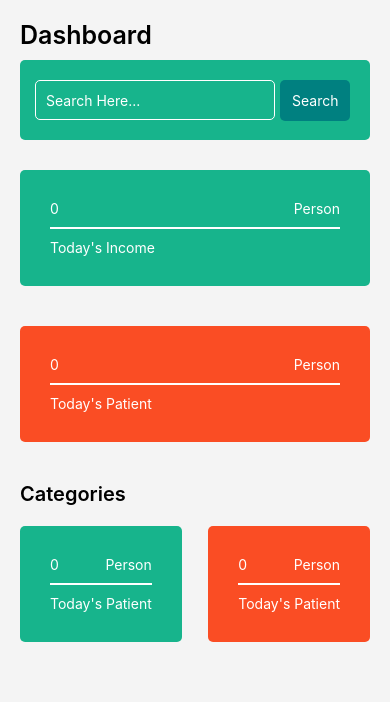
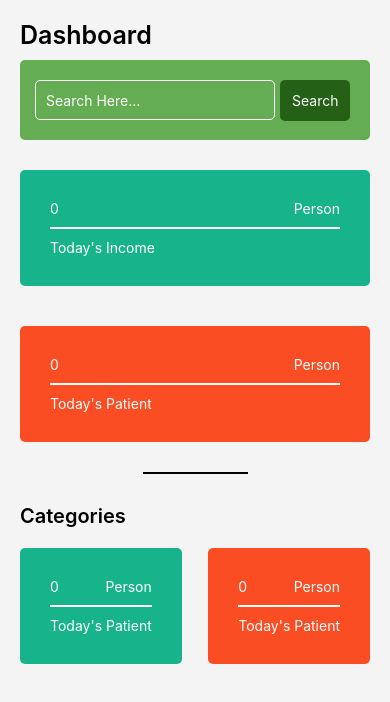
Before and after one commit to Faisal0385/medikartapp, a React Native app: screen / in a window 390 px wide. Shown: the top 702 px of the page. Built offline with nearby package versions, Linux system fonts and the light colour scheme.

Commit message:
updated components

```diff
--- a/src/components/DashboardCard.jsx
+++ b/src/components/DashboardCard.jsx
@@ -1,17 +1,18 @@
 import { StyleSheet, Text, View } from "react-native";
 import React from "react";
+import { COLOR_WHITE } from "../screens/utils/colors";
 
 const DashboardCard = () => {
   return (
     <View style={styles.cardStyle}>
       <View style={{ flexDirection: "row", justifyContent: "space-between" }}>
-        <Text style={{ color: "white" }}>0</Text>
-        <Text style={{ color: "white" }}>Person</Text>
+        <Text style={{ color: COLOR_WHITE }}>0</Text>
+        <Text style={{ color: COLOR_WHITE }}>Person</Text>
       </View>
       <View
-        style={{ height: 2, marginVertical: 10, backgroundColor: "white" }}
+        style={{ height: 2, marginVertical: 10, backgroundColor: COLOR_WHITE }}
       ></View>
-      <Text style={{ color: "white" }}>Today's Income</Text>
+      <Text style={{ color: COLOR_WHITE }}>Today's Income</Text>
     </View>
   );
 };
--- a/src/components/Search.jsx
+++ b/src/components/Search.jsx
@@ -6,25 +6,19 @@ import {
   TouchableOpacity,
 } from "react-native";
 import React from "react";
+import { COLOR_WHITE } from "../screens/utils/colors";
 
 const Search = () => {
   return (
     <View style={styles.searchStyle}>
       <View style={{ flexDirection: "row", alignItems: "center" }}>
         <TextInput
-          placeholderTextColor="white"
+          placeholderTextColor={COLOR_WHITE}
           style={styles.searchInputStyle}
           placeholder="Search Here..."
         />
-        <TouchableOpacity
-          style={{
-            backgroundColor: "teal",
-            marginHorizontal: 5,
-            padding: 12,
-            borderRadius: 5,
-          }}
-        >
-          <Text style={{ color: "white" }}>Search</Text>
+        <TouchableOpacity style={styles.searchBtn}>
+          <Text style={{ color: COLOR_WHITE }}>Search</Text>
         </TouchableOpacity>
       </View>
     </View>
@@ -35,7 +29,7 @@ export default Search;
 
 const styles = StyleSheet.create({
   searchStyle: {
-    backgroundColor: "#17B48C",
+    backgroundColor: "#65ad53",
     marginVertical: 10,
     padding: 15,
     borderRadius: 5,
@@ -47,6 +41,12 @@ const styles = StyleSheet.create({
     borderWidth: 1,
     padding: 10,
     borderRadius: 5,
-    borderColor: "white",
+    borderColor: COLOR_WHITE,
+  },
+  searchBtn: {
+    backgroundColor: "#246015",
+    marginHorizontal: 5,
+    padding: 12,
+    borderRadius: 5,
   },
 });
--- a/src/screens/DashboardScreen/DashboardScreen.jsx
+++ b/src/screens/DashboardScreen/DashboardScreen.jsx
@@ -4,6 +4,7 @@ import Search from "../../components/Search";
 import HeadingTitle from "../../components/HeadingTitle";
 import SubHeadingTitle from "../../components/SubHeadingTitle";
 import DashboardCard from "../../components/DashboardCard";
+import { COLOR_BLACK } from "../utils/colors";
 
 const DashboardScreen = () => {
   return (
@@ -35,6 +36,17 @@ const DashboardScreen = () => {
             style={{ height: 2, marginVertical: 10, backgroundColor: "white" }}
           ></View>
           <Text style={{ color: "white" }}>Today's Patient</Text>
+        </View>
+
+        <View style={{ alignItems: "center", justifyContent: "center" }}>
+          <View
+            style={{
+              height: 2,
+              width: "30%",
+              marginVertical: 10,
+              backgroundColor: COLOR_BLACK,
+            }}
+          ></View>
         </View>
 
         <SubHeadingTitle title="Categories" />
--- /dev/null
+++ b/src/screens/utils/colors.js
@@ -0,0 +1,5 @@
+export const COLOR_WHITE = "white"
+export const COLOR_BLACK = "black"
+export const PRIMARY_COLOR = "black"
+export const SECONDARY_COLOR = "black"
+export const CARD_COLOR = "black"
```
